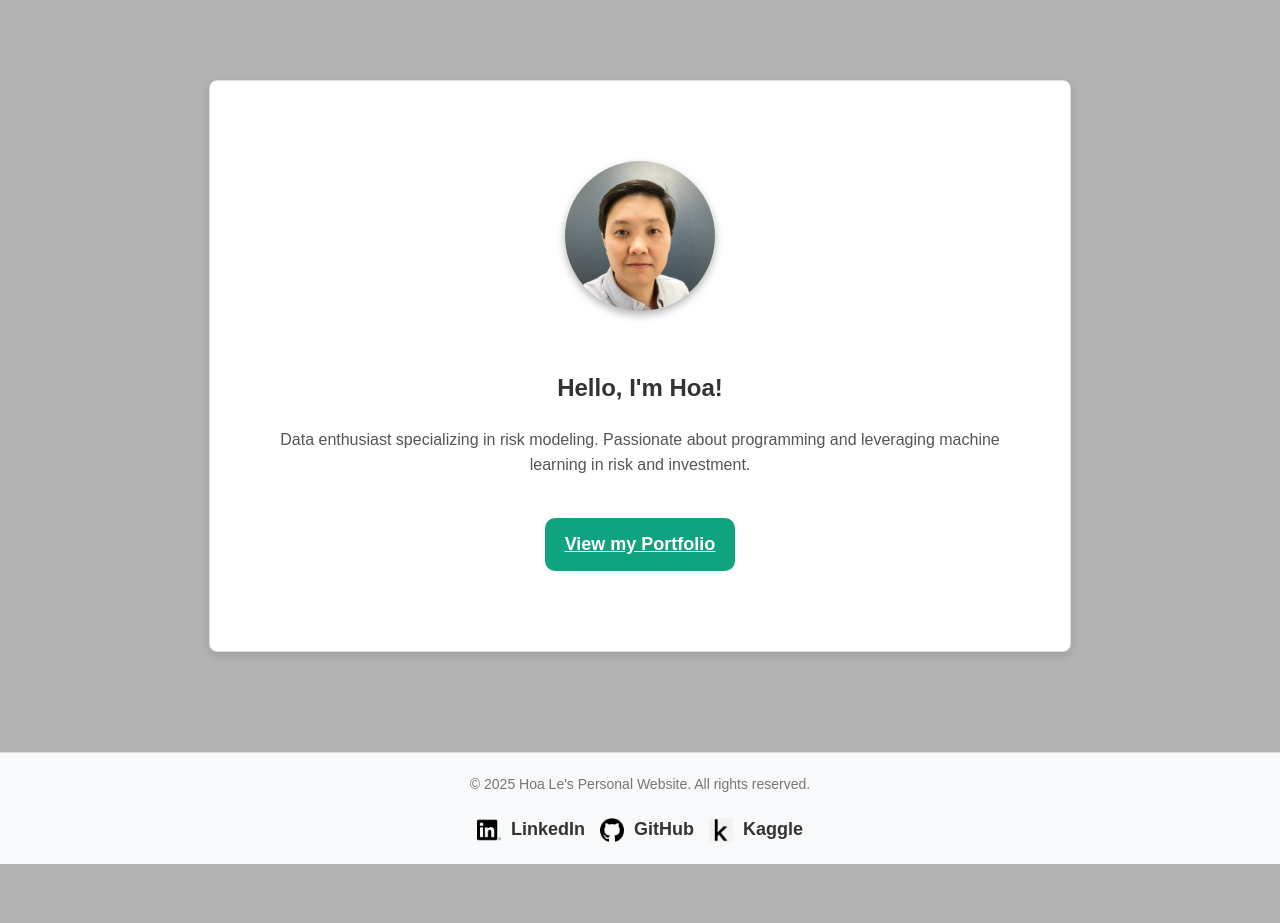
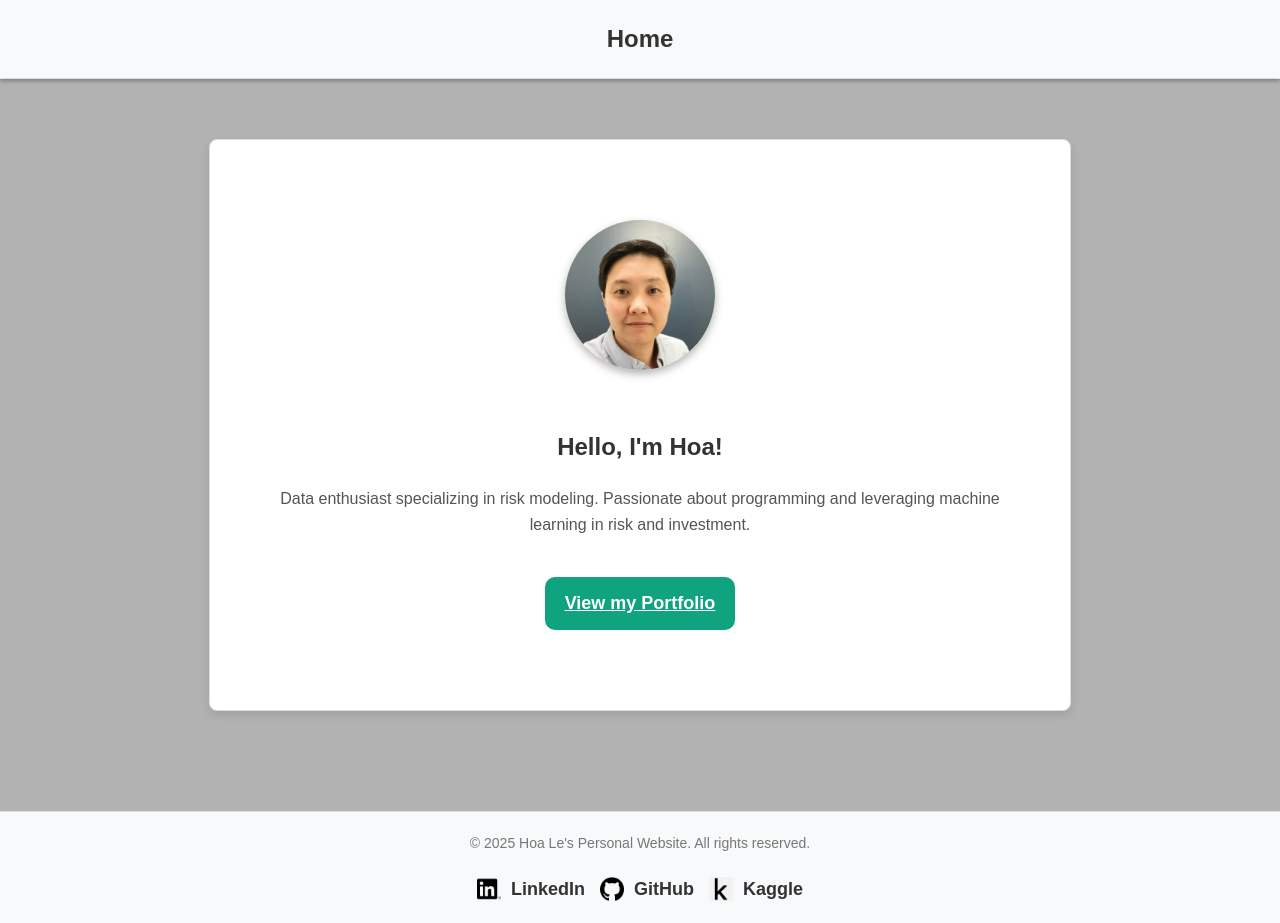
Before and after one commit to Hoale2908/hoale2908.github.io, a Jekyll site: the page built from index.html, in a window 1280 px wide. Built offline with Jekyll 4.4.1, drawn with Linux system fonts in a browser that asks for light colours; before the commit the page ends 900 px from its top, so only the background shows below that.

Commit message:
Add header to homepage layout and adjust content structure for improved semantics; enhance footer styling for better visibility

```diff
--- a/_layouts/homepage.html
+++ b/_layouts/homepage.html
@@ -127,12 +127,14 @@
 
     <body>
         <div class="wrapper">
+            <header>
+                <h1>{{ page.title }}</h1>
+            </header>
 
-            <main>
+            <main class="content">
                 <!-- Single container wrapping the content -->
-                <div class="content">
-                    {{ content }}
-                </div>
+                {{ content }}
+
             </main>
 
             <footer>
--- a/assets/styles.css
+++ b/assets/styles.css
@@ -14,6 +14,10 @@ body {
   padding: 0;
   background-color: #1e1e2f; /* Dark background */
   color: #eaeaea; /* Light text color for readability */
+}
+
+.content {
+  flex: 1; /* Pushes footer to the bottom */
 }
 
 /* Container for page content */
@@ -66,6 +70,7 @@ footer {
   width: 100%;
   background-color: #f1f1f1;
   padding: 20px 0;
+  border-top: 1px solid #ddd;
 }
 
 footer a:hover {
```
